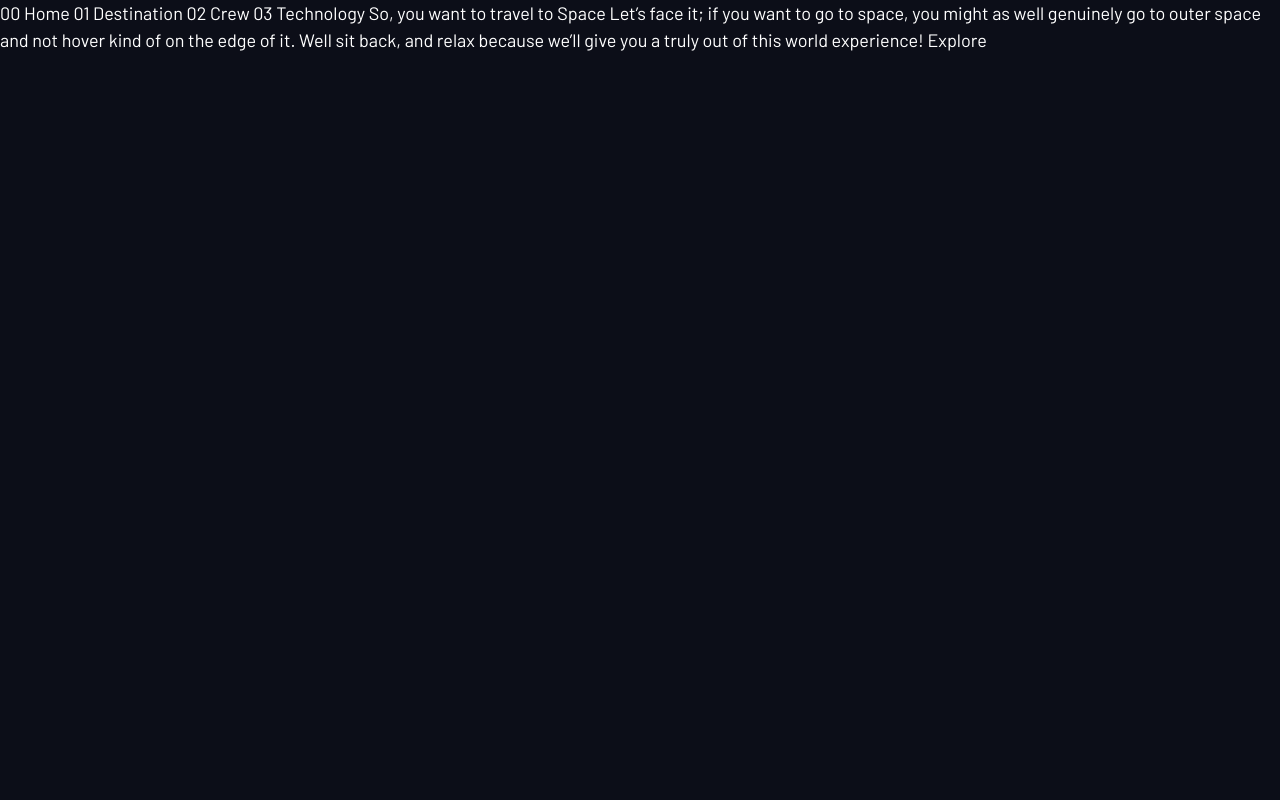
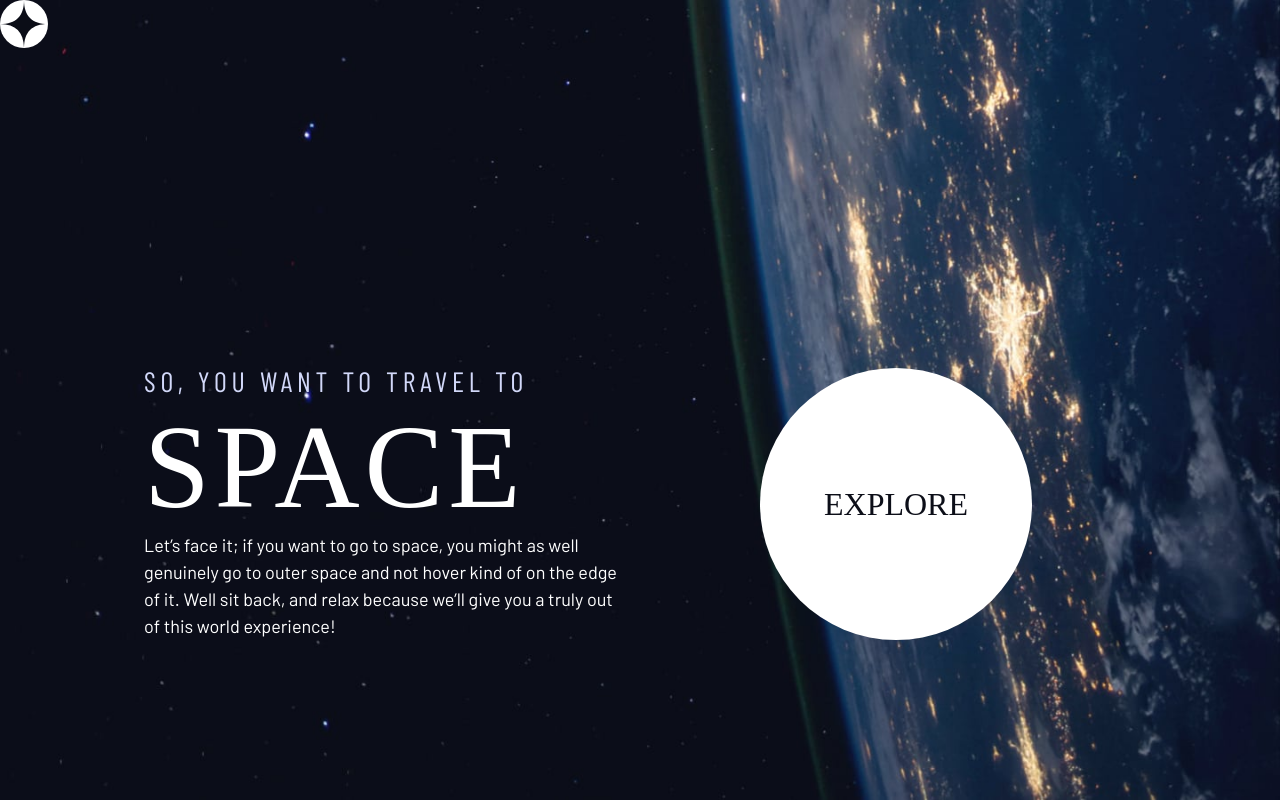
Before and after one commit to Simplypurr/space-tourism, a plain HTML site: page index.html in a window 1280 px wide. Drawn offline with nearby package versions, Linux system fonts and the light colour scheme; a web font is replaced by a local one.

Commit message:
create and staged new pages set the layout of homepage without navigation

```diff
--- a/index.css
+++ b/index.css
@@ -1,17 +1,17 @@
 /* Custom properties */
 :root {
-  /*  colors */
+  /* colors */
   --clr-dark: 230 35% 7%;
   --clr-light: 231 77% 90%;
   --clr-white: 0 0% 100%;
 
   /* font-sizes */
-  --fs-900: 9.375rem;
-  --fs-800: 6.25rem;
-  --fs-700: 3.5rem;
-  --fs-600: 2rem;
+  --fs-900: clamp(5rem, 8vw + 1rem, 9.375rem);
+  --fs-800: 3.5rem;
+  --fs-700: 1.5rem;
+  --fs-600: 1rem;
   --fs-500: 1.75rem;
-  --fs-400: 1.125rem;
+  --fs-400: 0.9375rem;
   --fs-300: 1rem;
   --fs-200: 0.875rem;
 
@@ -19,6 +19,25 @@
   --ff-serif: "Bellefair", serif;
   --ff-sans-cond: "Barlow Condensed", sans-serif;
   --ff-sans-normal: "Barlow", sans-serif;
+}
+
+@media (min-width: 35em) {
+  :root {
+    --fs-800: 5rem;
+    --fs-700: 2.5rem;
+    --fs-600: 1.5rem;
+    --fs-400: 1rem;
+  }
+}
+
+@media (min-width: 45em) {
+  :root {
+    /* font-sizes */
+    --fs-800: 6.25rem;
+    --fs-700: 3.5rem;
+    --fs-600: 2rem;
+    --fs-400: 1.125rem;
+  }
 }
 
 /* Reset */
@@ -61,6 +80,9 @@ body {
   background-color: hsl(var(--clr-dark));
   line-height: 1.5;
   min-height: 100vh;
+
+  display: grid;
+  grid-template-rows: min-content 1fr;
 }
 
 /* make images easier to work with */
@@ -102,6 +124,10 @@ select {
   gap: var(--gap, 1rem);
 }
 
+.d-block {
+  display: block;
+}
+
 /* not first child */
 .flow > * + * {
   margin-top: var(--flow-space, 1rem);
@@ -111,6 +137,41 @@ select {
   padding-inline: 2em;
   margin-inline: auto;
   max-width: 60rem;
+}
+
+.grid-container {
+  text-align: center;
+  display: grid;
+  place-items: center;
+  padding-inline: 1rem;
+}
+
+.grid-container * {
+  max-width: 50ch;
+}
+
+@media (min-width: 45em) {
+  .grid-container {
+    text-align: left;
+    column-gap: var(--container-gap, 2rem);
+    grid-template-columns: minmax(1rem, 1fr) repeat(2, minmax(0, 30rem)) minmax(
+        1rem,
+        1fr
+      );
+  }
+
+  .grid-container > *:first-child {
+    grid-column: 2;
+  }
+
+  .grid-container > *:last-child {
+    grid-column: 3;
+  }
+
+  .grid-container--home {
+    padding-bottom: max(6rem, 20vh);
+    align-items: end;
+  }
 }
 
 .sr-only {
@@ -224,9 +285,10 @@ select {
 
 .large-button {
   position: relative;
-  display: grid;
+  display: inline-grid;
   padding: 0 2em;
   z-index: 1;
+  font-size: 2rem;
   text-decoration: none;
   place-items: center;
   border-radius: 50%;
@@ -330,3 +392,28 @@ button:focus {
   background-color: hsl(var(--clr-white) / 1);
   color: hsl(var(--clr-dark));
 }
+
+/* page specific */
+
+/* home */
+
+body {
+  background-size: cover;
+  background-position: bottom center;
+}
+
+.home {
+  background-image: url("./assets/home/background-home-mobile.jpg");
+}
+
+@media (min-width: 35em) {
+  .home {
+    background-image: url("./assets/home/background-home-tablet.jpg");
+  }
+}
+
+@media (min-width: 45em) {
+  .home {
+    background-image: url("./assets/home/background-home-desktop.jpg");
+  }
+}
--- a/index.html
+++ b/index.html
@@ -15,14 +15,36 @@
   <title>Frontend Mentor | Space tourism website</title>
 </head>
 
-<body>
-  <header class="primary-header">
+<body class="home">
+  <header class="primary-header flex">
+    <div>
+      <img src="./assets/shared/logo.svg" alt="space tourism logo">
+    </div>
+    <!-- <nav>
+      <ul class="primary-navigation underlined-indicators flex">
+        <li class="active"><a class="uppercase text-white letter-spacing-2" href="index.html"><span>00</span>Home</a>
+        <li><a class="ff-sans-cond uppercase text-white letter-spacing-2"
+             href="destination.html"><span>01</span>Destination</a>
+        <li><a class="ff-sans-cond uppercase text-white letter-spacing-2" href="crew.html"><span>02</span>Crew</a>
+        <li><a class="ff-sans-cond uppercase text-white letter-spacing-2"
+             href="technology.html"><span>03</span>Technology</a>
+      </ul>
+    </nav> -->
+  </header>
+  <div class="grid-container grid-container--home">
+    <div>
+      <h1 class="text-light fs-500 ff-sans-cond uppercase letter-spacing-1">So, you want to travel to
+        <span class="d-block fs-900 ff-serif text-white">Space</span>
+      </h1>
 
-  </header>
-  00 Home 01 Destination 02 Crew 03 Technology So, you want to travel to Space
-  Let’s face it; if you want to go to space, you might as well genuinely go to
-  outer space and not hover kind of on the edge of it. Well sit back, and
-  relax because we’ll give you a truly out of this world experience! Explore
+      <p>Let’s face it; if you want to go to space, you might as well genuinely go to
+        outer space and not hover kind of on the edge of it. Well sit back, and relax
+        because we’ll give you a truly out of this world experience! </p>
+    </div>
+    <div>
+      <a href="#" class="large-button uppercase ff-serif text-dark bg-white">Explore</a>
+    </div>
+  </div>
 </body>
 
 </html>
```
Also changed, not shown: crew.html (added), destination.html (added), technology.html (added).
